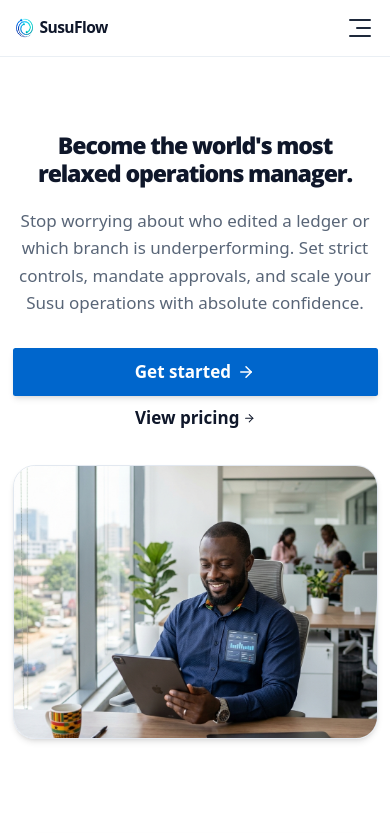
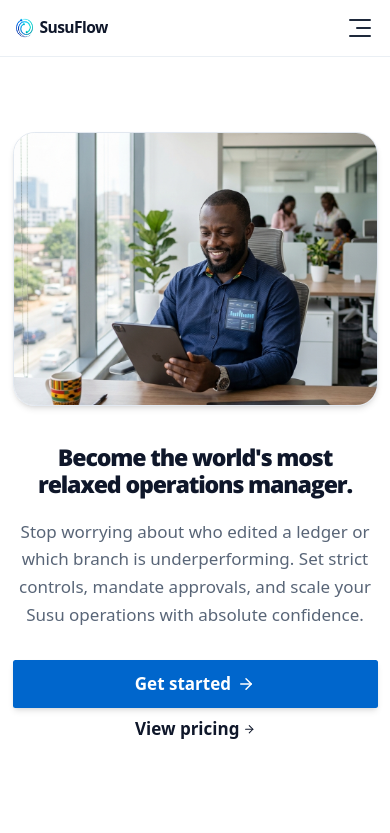
Before and after one commit to Gideon-Dadey/SusuFlow, a Next.js app in the folder apps/web/: page /product/manage-and-control in a window 390 px wide. Shown: the top 833 px of the page. Built offline with nearby package versions, Linux system fonts and the light colour scheme.

Commit message:
style: display hero image before text on mobile devices

```diff
--- a/apps/web/src/components/marketing/product/product-hero.tsx
+++ b/apps/web/src/components/marketing/product/product-hero.tsx
@@ -39,7 +39,7 @@ export function ProductHero({
 
       <MarketingContainer>
         <div className="grid gap-12 lg:grid-cols-2 lg:gap-8 lg:items-center">
-          <div className="max-w-2xl mx-auto lg:mx-0 text-center lg:text-left">
+          <div className="order-2 lg:order-1 max-w-2xl mx-auto lg:mx-0 text-center lg:text-left">
             <h1 className="omnih-h1 text-4xl sm:text-5xl lg:text-6xl text-balance text-slate-900 dark:text-white mb-6">
               {title}
             </h1>
@@ -65,7 +65,7 @@ export function ProductHero({
             </div>
           </div>
 
-          <div className="relative mx-auto w-full max-w-xl lg:max-w-none">
+          <div className="order-1 lg:order-2 relative mx-auto w-full max-w-xl lg:max-w-none">
             <div className="relative w-full overflow-hidden aspect-[4/3] rounded-[1.75rem] shadow-md border border-border/40 bg-muted/30 sm:aspect-[16/11]">
               <Image
                 src={imageSrc}
```
